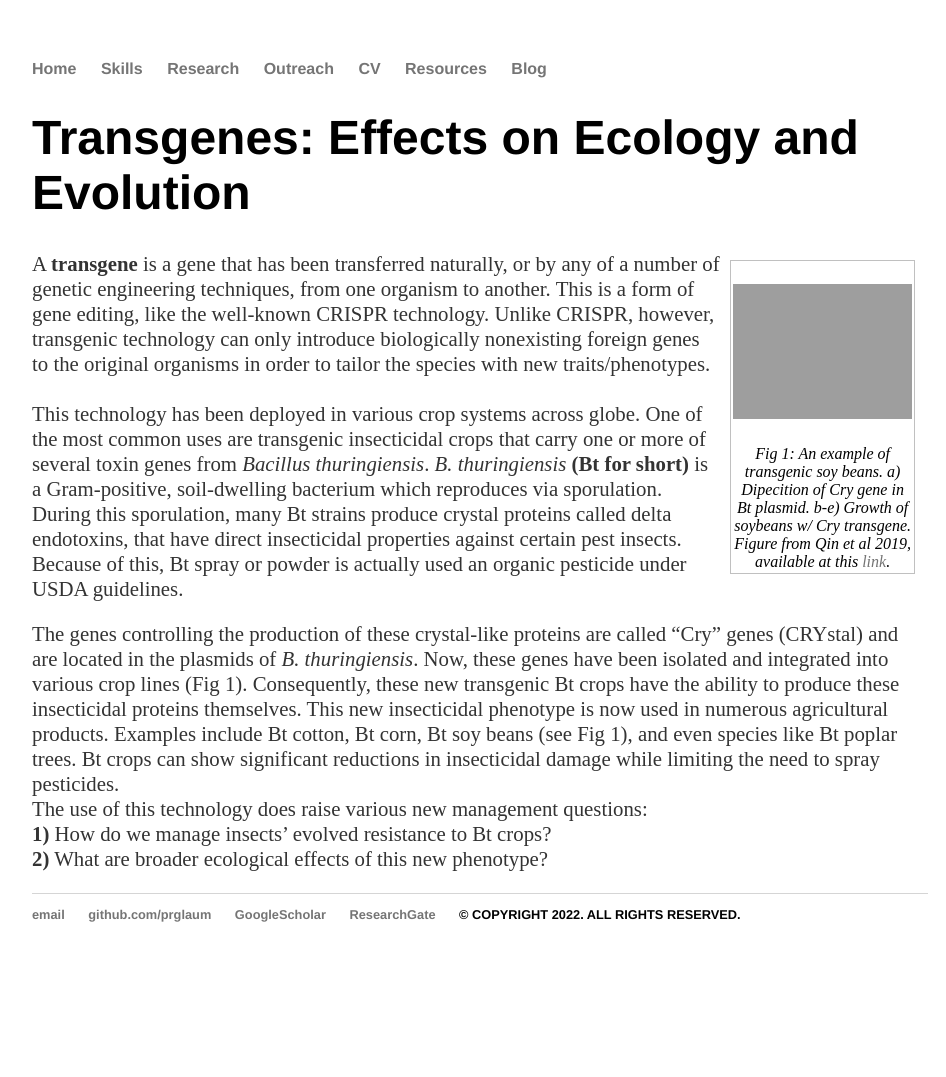
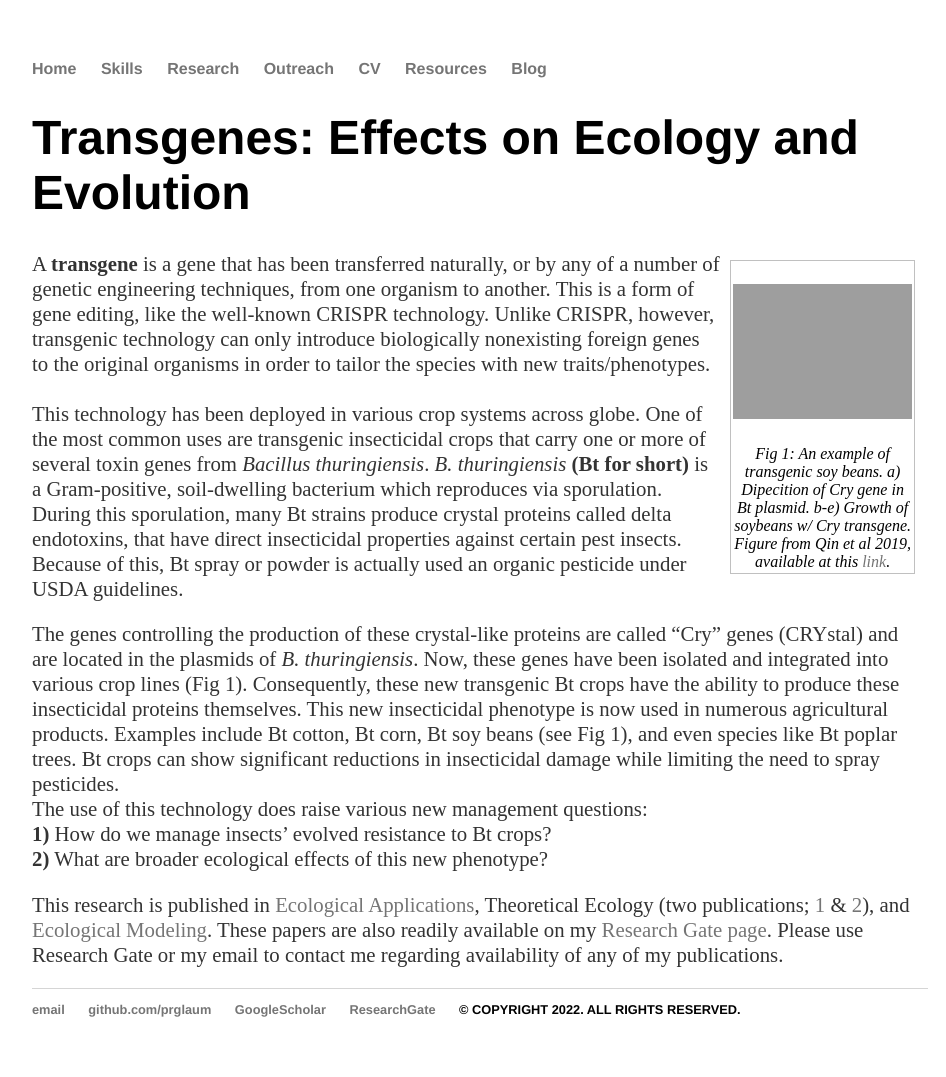
Before and after one commit to prglaum/prglaum.github.io, a Jekyll site: the page built from research/transgenes/index.html, in a window 1280 px wide. Shown: the whole page, without its empty margins (160-1106 px from the left). Built offline with Jekyll 4.4.1, drawn with Linux system fonts in a browser that asks for light colours; before the commit the page ends 982 px from its top, so only the background shows below that.

Commit message:
Update index.html
Added published papers to page.

```diff
--- a/research/transgenes/index.html
+++ b/research/transgenes/index.html
@@ -30,3 +30,14 @@ title: Transgenes
   <br><b>1)</b> How do we manage insects’ evolved resistance to Bt crops?
   <br><b>2)</b> What are broader ecological effects of this new phenotype?
 </p>
+
+<p display="block" style="clear:right" style="clear:left"> This research is published in
+	<a href="https://esajournals.onlinelibrary.wiley.com/doi/abs/10.1890/09-1869.1" target="_blank" rel="noopener noreferrer">Ecological Applications</a>,
+	Theoretical Ecology (two publications;
+	<a href="https://link.springer.com/article/10.1007/s12080-010-0109-6" target="_blank" rel="noopener noreferrer">1</a>
+	&
+	<a href="https://link.springer.com/article/10.1007/s12080-013-0209-1" target="_blank" rel="noopener noreferrer">2</a>),
+	and <a href="https://www.sciencedirect.com/science/article/abs/pii/S0304380014006127" target="_blank" rel="noopener noreferrer">Ecological Modeling</a>.
+	These papers are also readily available on my <a href="https://www.researchgate.net/profile/Paul-Glaum" target="_blank" rel="noopener noreferrer">Research Gate page</a>. Please use Research Gate or my email to
+	contact me regarding availability of any of my publications.
+</p>
```
